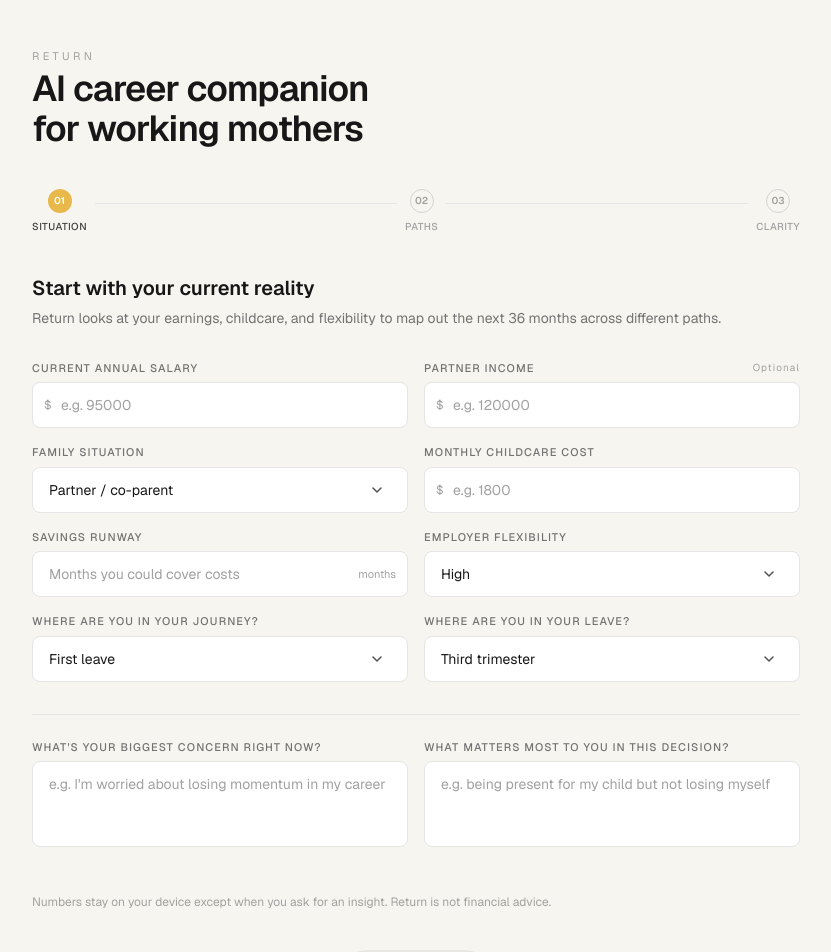
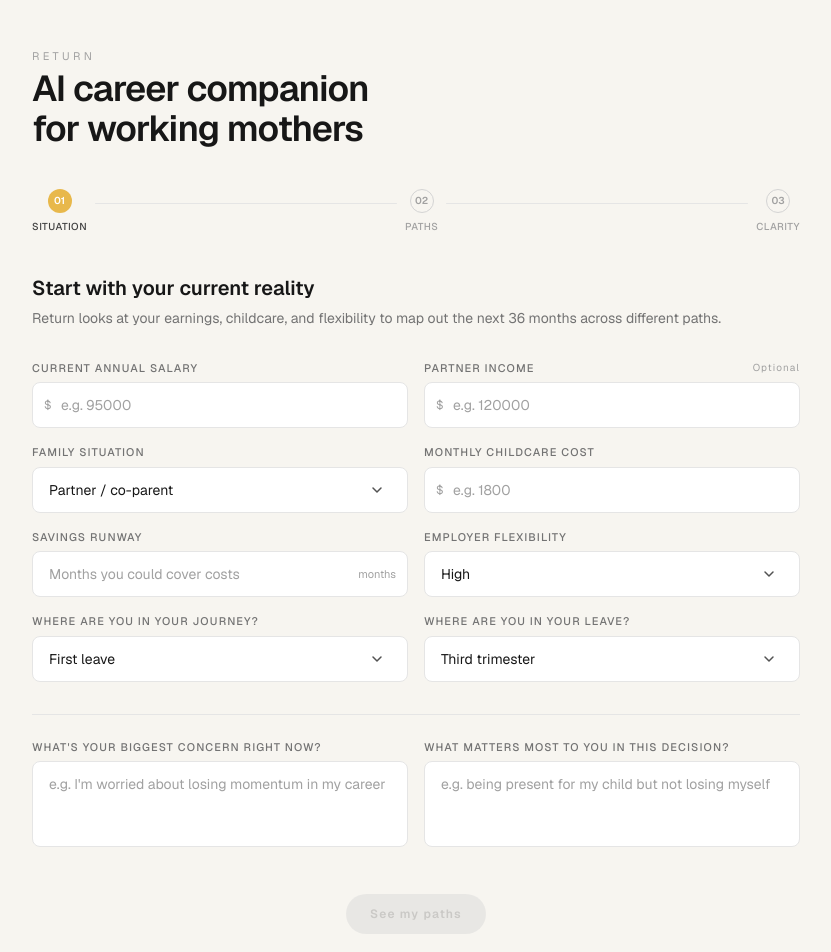
Before and after one commit to myrto-cloud/return-app, a Next.js app: page / in a window 1280 px wide. Shown: the top 952 px of the page, without its empty margins (224-1055 px from the left). Built offline with nearby package versions, Linux system fonts and the light colour scheme.

Commit message:
remove disclaimer text

```diff
--- a/app/page.tsx
+++ b/app/page.tsx
@@ -306,7 +306,6 @@
                 <textarea value={whatMattersMost} onChange={e => setWhatMattersMost(e.target.value)} placeholder="e.g. being present for my child but not losing myself" rows={3} className={inputClass + " resize-none"} />
               </div>
             </div>
-            <p className="text-xs text-neutral-400 pt-2">Numbers stay on your device except when you ask for an insight. Return is not financial advice.</p>
             <div className="flex items-center justify-center gap-4 pt-2">
               <button onClick={() => hasMinimumInputs && setStep(2)} disabled={!hasMinimumInputs}
                 className="rounded-full px-6 py-3 text-xs font-semibold tracking-widest transition disabled:opacity-40 disabled:cursor-not-allowed"
```
